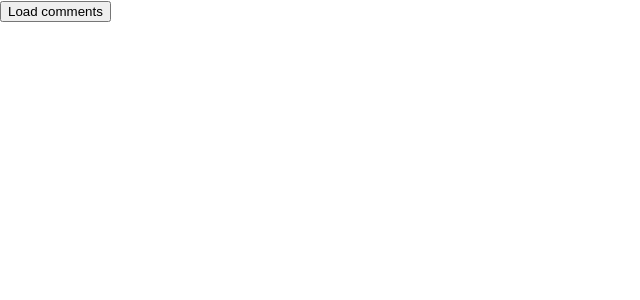
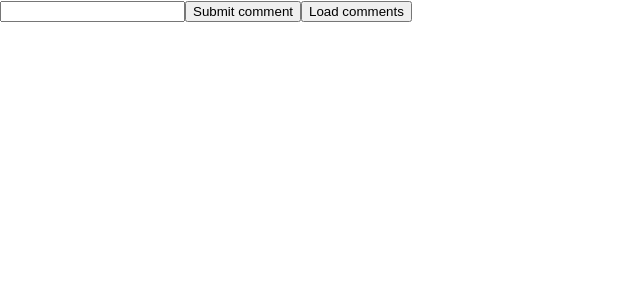
Before and after one commit to SzymonSzmydt/next-practice, a Next.js app: page /comments in a window 1280 px wide. Shown: the top 300 px of the page, without its empty margins (0-640 px from the left). Built offline with nearby package versions, Linux system fonts and the light colour scheme.

Commit message:
add request

```diff
--- a/pages/api/comments/index.js
+++ b/pages/api/comments/index.js
@@ -1,5 +1,15 @@
 import { comments } from "../../../data/comments";
 
 export default function handler(req, res) {
-  res.status(200).json(comments);
+  if (req.method === "GET") {
+    res.status(200).json(comments);
+  } else if (req.method === "POST") {
+    const comment = req.body.comment;
+    const newComment = {
+      id: Date.now(),
+      text: comment,
+    };
+    comments.push(newComment);
+    res.status(201).json(newComment);
+  }
 }
--- a/pages/comments/index.js
+++ b/pages/comments/index.js
@@ -2,13 +2,33 @@
 
 function CommentsPage() {
   const [comments, setComments] = useState([]);
+  const [comment, setComment] = useState("");
+
   const fetchComments = async () => {
-    const response = await fetch(`api/comments`);
+    const response = await fetch(`/api/comments`);
     const data = await response.json();
     setComments(data);
   };
+
+  const submitComment = async () => {
+    const response = await fetch("/api/comments", {
+      method: "POST",
+      body: JSON.stringify({ comment }),
+      headers: {
+        "Content-Type": "application/json",
+      },
+    });
+    const data = await response.json();
+    console.log(data);
+  };
   return (
     <>
+      <input
+        type="text"
+        value={comment}
+        onChange={(e) => setComment(e.target.value)}
+      />
+      <button onClick={submitComment}> Submit comment </button>
       <button onClick={fetchComments}> Load comments </button>
       {comments.map((comment) => (
         <div key={comment.id}>
```
